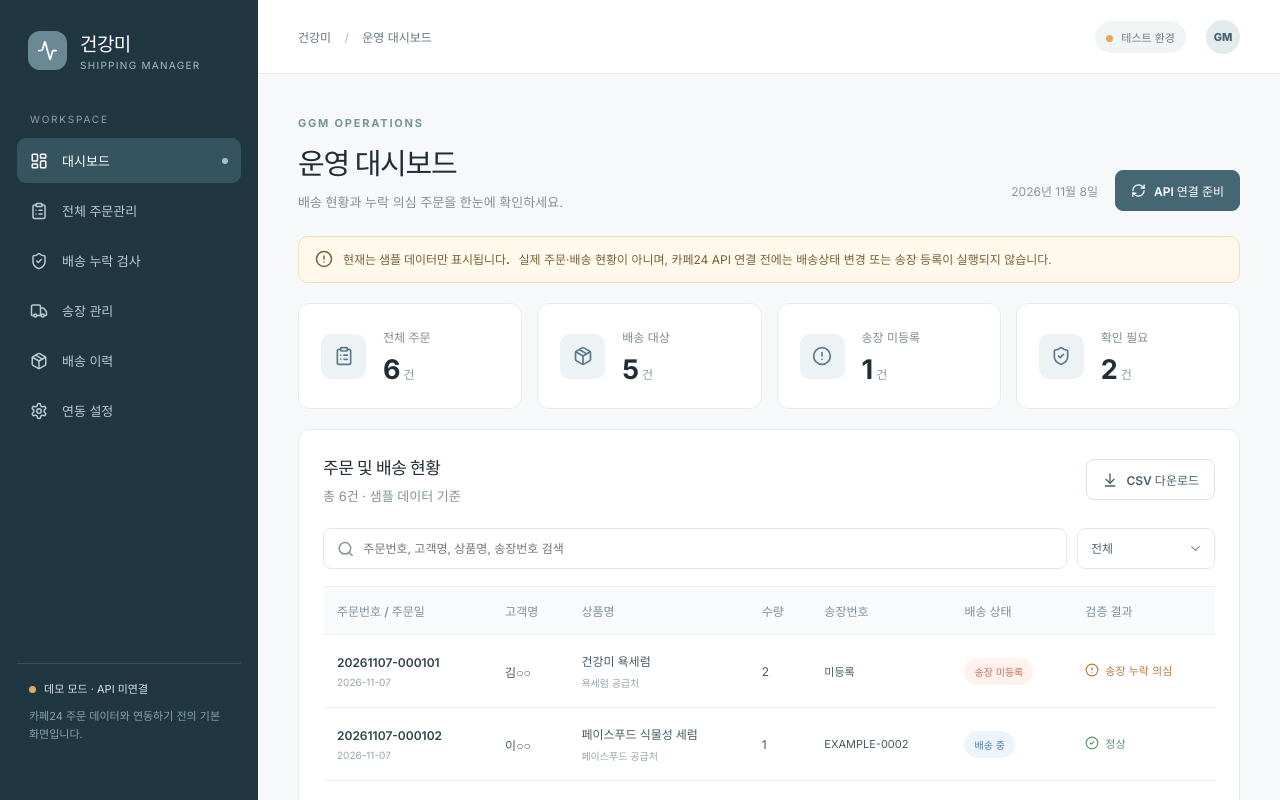
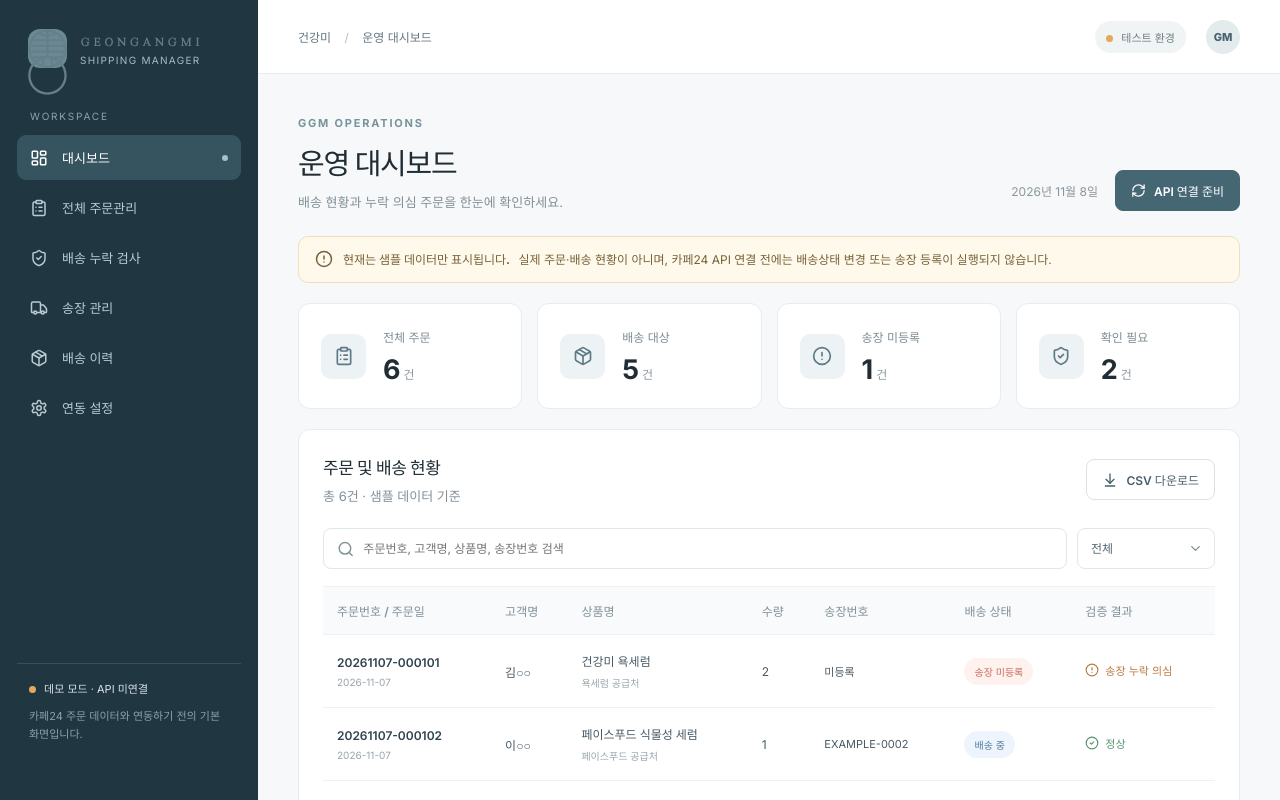
Before and after one commit to jyhome1228-cyber/ggmprogram, a React (Vite) app: page / in a window 1280 px wide. Shown: the top 800 px of the page. Built offline with nearby package versions, Linux system fonts and the light colour scheme; a web font is replaced by a local one.

Commit message:
feat: apply official GEONGANMI logo to admin UI

```diff
--- a/src/App.tsx
+++ b/src/App.tsx
@@ -26,7 +26,7 @@ export default function App(){
  function navigate(id:View){setView(id);setSearch('');setStatus('전체');setSidebar(false);}
  return <div className="shell">
  <aside className={'sidebar '+(sidebar?'open':'')}>
-   <div className="brand"><span className="brand-mark"><Activity size={21}/></span><div><strong>건강미</strong><small>SHIPPING MANAGER</small></div><button className="mobile-close" aria-label="메뉴 닫기" onClick={()=>setSidebar(false)}><X size={20}/></button></div>
+   <div className="brand"><span className="brand-mark"><img src="/logo/geonganmi-symbol.svg" alt="건강미 심볼"/></span><div className="brand-identity"><img src="/logo/geonganmi-wordmark.svg" alt="GEONGANMI" className="brand-wordmark"/><small>SHIPPING MANAGER</small></div><button className="mobile-close" aria-label="메뉴 닫기" onClick={()=>setSidebar(false)}><X size={20}/></button></div>
    <div className="side-caption">WORKSPACE</div><nav>{items.map(item=><button key={item.id} className={'navitem '+(view===item.id?'selected':'')} onClick={()=>navigate(item.id)}><item.icon size={18}/>{item.name}{view===item.id&&<span className="nav-dot"/>}</button>)}</nav>
    <div className="sidebar-bottom"><div className="connect-badge"><span className="indicator"/> 데모 모드 · API 미연결</div><p>카페24 주문 데이터와 연동하기 전의 기본 화면입니다.</p></div>
  </aside>
```
